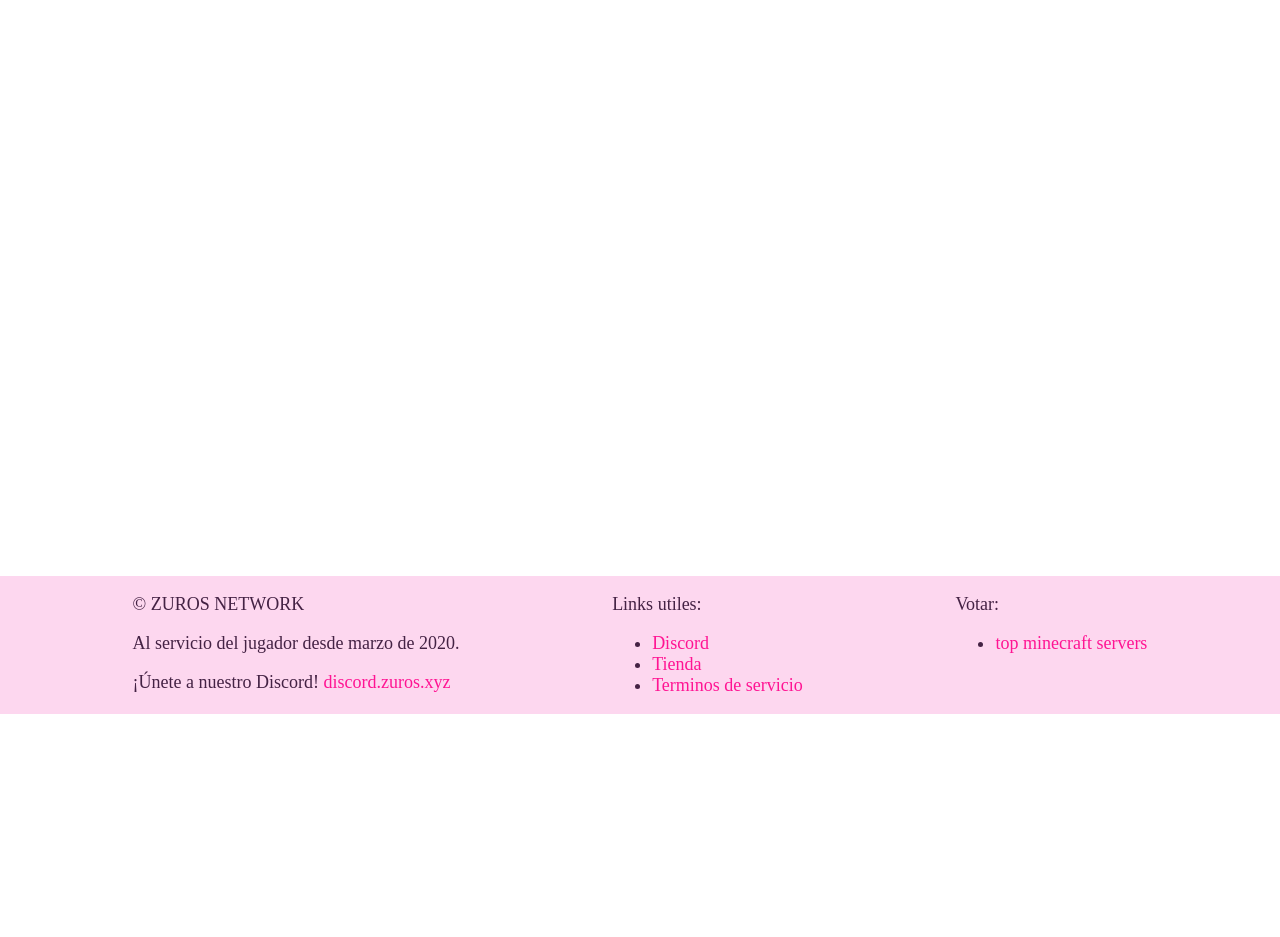
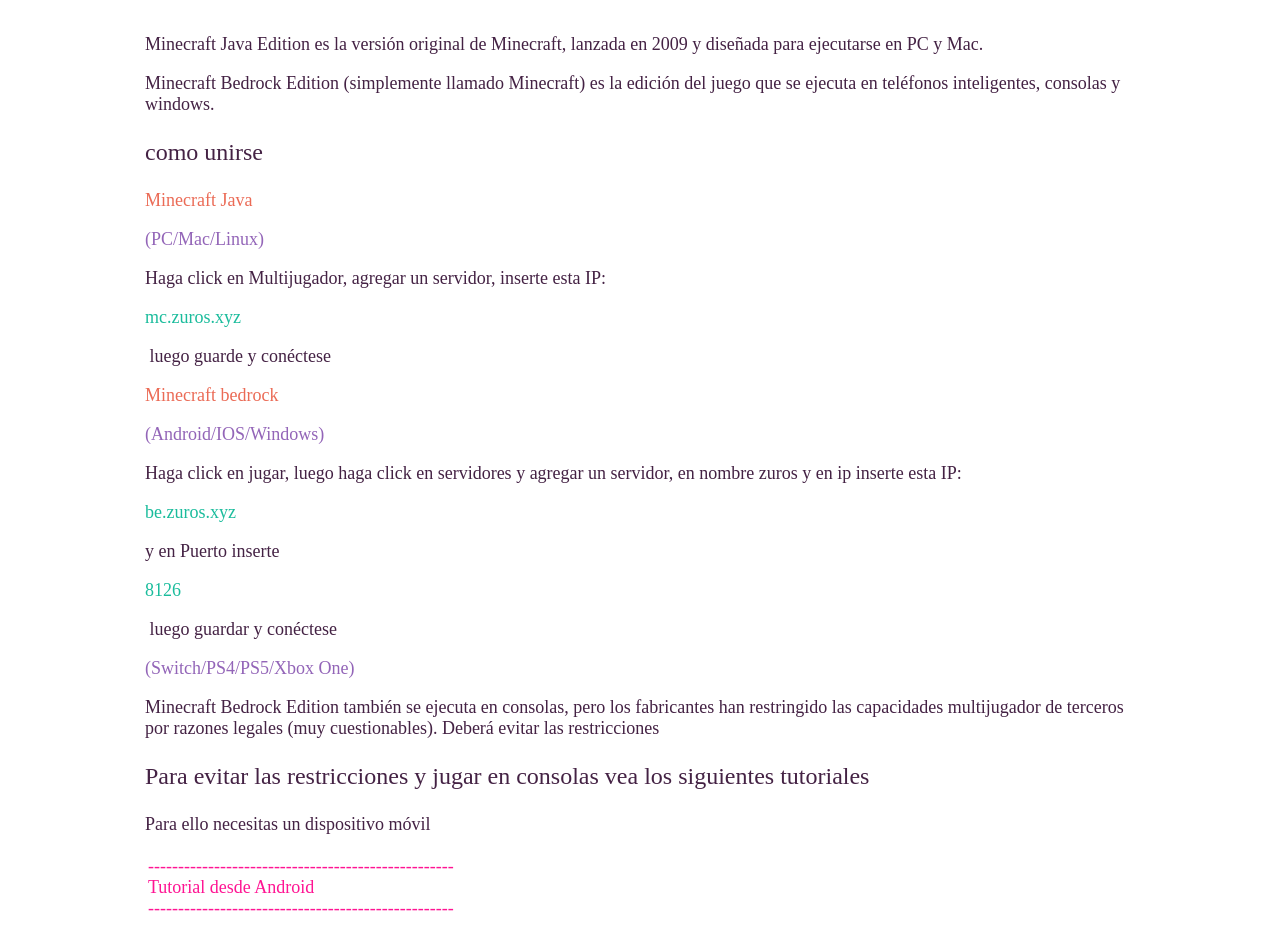
Before and after one commit to ZUROS-NETWORK/zuros-web, a React (Vite) app in the folder frontend/: page /join in a window 1280 px wide. Shown: the part 160-1097 px from the top of the page. Before the commit the page ends 874 px from the top, so only its background shows below. Built offline with nearby package versions, Linux system fonts and the light colour scheme.

Commit message:
how to join tutorial reused from the old page

```diff
--- a/frontend/src/App/App.jsx
+++ b/frontend/src/App/App.jsx
@@ -8,6 +8,7 @@ import ProductDetails from "../pages/ProductDetails";
 import Products from "../pages/Shop";
 import { Layout } from "../components/Layout/Layout";
 import { LegalTerms } from "../pages/LegalTerms";
+import { Join } from "../pages/join";
 
 function App() {
   return (
@@ -20,8 +21,9 @@ function App() {
           <Route path="info" element={<Info />} />
           <Route path="mapa" element={<Maps />} />
           <Route path="tienda" element={<Products />} />
-          <Route path="products/:prodcutId" element={<ProductDetails />} />
+          <Route path="tienda/:prodcutId" element={<ProductDetails />} />
           <Route path="legal-terms" element={<LegalTerms />} />
+          <Route path="join" element={<Join />} />
         </Route>
       </Routes>
     </>
--- /dev/null
+++ b/frontend/src/pages/join/index.jsx
@@ -0,0 +1,114 @@
+export const Join = () => {
+  return (
+    <section>
+
+<div>
+  <p style={{ fontSize: "24px" }}>Tanto en Java como en Bedrock</p>
+
+  <p>&nbsp;</p>
+
+  <p>Minecraft Java Edition es la versión original de Minecraft, lanzada en 2009 y diseñada para ejecutarse en PC y Mac.&nbsp;</p>
+
+  <p>Minecraft Bedrock Edition (simplemente llamado Minecraft) es la edición del juego que se ejecuta en teléfonos inteligentes, consolas y windows.</p>
+
+  <p style={{ fontSize: "24px" }}>como unirse</p>
+
+  <p style={{ fontSize: "18px", color: "rgb(235,107,86)" }}>Minecraft Java</p>
+
+  <p style={{ color: "rgb(147,101,184)" }}>(PC/Mac/Linux)</p>
+
+  <p>Haga click en Multijugador, agregar un servidor, inserte esta IP:</p>
+
+  <p style={{ color: "rgb(26,188,156)", fontSize: "18px" }}>mc.zuros.xyz</p>
+
+  <p>&nbsp;luego guarde y conéctese</p>
+
+  <p style={{ fontSize: "18px", color: "rgb(235,107,86)" }}>Minecraft bedrock</p>
+
+  <p style={{ color: "rgb(147,101,184)" }}>(Android/IOS/Windows)</p>
+
+  <p>Haga click en jugar, luego haga click en servidores y agregar un servidor, en nombre zuros y en ip inserte esta IP:&nbsp;</p>
+
+  <p style={{ color: "rgb(26,188,156)", fontSize: "18px" }}>be.zuros.xyz</p>
+
+  <p>y en Puerto inserte</p>
+
+  <p style={{ color: "rgb(26,188,156)" }}>8126</p>
+
+  <p>&nbsp;luego guardar y conéctese</p>
+
+  <p style={{ color: "rgb(147,101,184)" }}>(Switch/PS4/PS5/Xbox One)</p>
+
+  <p>Minecraft Bedrock Edition también se ejecuta en consolas, pero los fabricantes han restringido las capacidades multijugador de terceros por razones legales (muy cuestionables). Deberá evitar las restricciones&nbsp;</p>
+
+  <p style={{ fontSize: "24px" }}>Para evitar las restricciones y jugar en consolas vea los siguientes tutoriales</p>
+
+  <p>Para ello necesitas un dispositivo móvil</p>
+
+  <table style={{ width: "100%" }}>
+    <tbody>
+      <tr>
+        <td style={{ width: "100%" }}><a href="#android">---------------------------------------------------<br />Tutorial desde Android<br />---------------------------------------------------</a></td>
+      </tr>
+    </tbody>
+  </table>
+
+  <p>&nbsp;</p>
+
+  <table style={{ width: "100%" }}>
+    <tbody>
+      <tr>
+        <td style={{ width: "100%" }}><a href="#ios">---------------------------------------------------<br />Tutorial desde ios<br />---------------------------------------------------</a></td>
+      </tr>
+    </tbody>
+  </table>
+
+  <p>&nbsp;<a href="http://DISCORD.ZUROS.XYZ">Tambien unete a nuestro discord</a>&nbsp;</p>
+</div>
+
+{/* Android Section */}
+<section id="android">
+  <h2>Desde Android</h2>
+  <p>(Switch/PS4/PS5/Xbox One)</p>
+  <p>Lo primero que debes hacer es descargar la aplicación MC Server Connector en tu dispositivo Android y estar conectado a la misma red wifi que la consola</p>
+  <p><a href="https://play.google.com/store/apps/details?id=com.smokiem.mcserverconnector"><img src="https://dunb17ur4ymx4.cloudfront.net/wysiwyg/992133/19f012cb4a18f75d39f0ab31284e00dc7dfb11fe.jpg" style={{ width: "300px" }} alt="19f012cb4a18f75d39f0ab31284e00dc7dfb11fe.jpg" /></a></p>
+  <p><a href="https://play.google.com/store/apps/details?id=com.smokiem.mcserverconnector">DESCARGAR</a></p>
+  <p>Luego de haber terminado de Descargar la aplicación Ábrelo y agrega la IP&nbsp;</p>
+  <p><span style={{ color: "rgb(26,188,156)" }}>be.zuros.xyz</span></p>
+  <p>Y el puerto</p>
+  <p>8126</p>
+  <p><img src="https://dunb17ur4ymx4.cloudfront.net/wysiwyg/992133/2824c5e519f45f87b85dbbdc17ea6041ea2b1c82.jpg" style={{ width: "300px" }} alt="2824c5e519f45f87b85dbbdc17ea6041ea2b1c82.jpg" /></p>
+  <p>Haga click en el botón de Start server y espere a que termine la publicidad</p>
+  <p><img src="https://dunb17ur4ymx4.cloudfront.net/wysiwyg/992133/b08f7b4843272298c7f3dc3bcb7ea80960e6a1f1.jpg" style={{ width: "219px", height: "101.991px" }} alt="b08f7b4843272298c7f3dc3bcb7ea80960e6a1f1.jpg" /></p>
+  <p>Después habrá el Minecraft en su consola Haga click en jugar, luego haga click en amigos deberías de aparecer le algo así si todo ha salido bien</p>
+  <p><img src="https://dunb17ur4ymx4.cloudfront.net/wysiwyg/992133/6327e3921f7518f97e5e099c915ad5df4c12e0d7.jpg" width="288" height="162" alt="6327e3921f7518f97e5e099c915ad5df4c12e0d7.jpg" /></p>
+  <p>Dele click a zuros Network&nbsp;</p>
+  <p>Recuerda que puede que no te conecte a la primera intenta varias veces si este es el caso</p>
+  <p>si tienes cualquier problema contáctanos en <a href="http://discord.zuros.xyz">discord</a></p>
+  <h2>Final tutorial Android</h2>
+</section>
+
+{/* iOS Section */}
+<section id="ios">
+  <h2>Desde Ios</h2>
+  <p>(Switch/PS4/PS5/Xbox One)</p>
+  <p>Lo primero que debes hacer es descargar la aplicación BedrockTogether en tu iPhone o iPad y estar conectado a la misma red wifi que la consola</p>
+  <p><a href="https://apps.apple.com/us/app/bedrocktogether/id1534593376#see-all/reviews"><img src="https://dunb17ur4ymx4.cloudfront.net/wysiwyg/992133/4d0c9eb6465153d5f35a811696acac89f5bb01e4.jpg" style={{ width: "300px" }} alt="4d0c9eb6465153d5f35a811696acac89f5bb01e4.jpg" /></a></p>
+  <p><a href="https://apps.apple.com/us/app/bedrocktogether/id1534593376#see-all/reviews">DESCARGAR</a></p>
+  <p>Luego de haber terminado de Descargar la aplicación Ábrelo y agrega la IP&nbsp;</p>
+  <p><span style={{ color: "rgb(26,188,156)", fontSize: "18px" }}>be.zuros.xyz</span></p>
+  <p>Y el puerto</p>
+  <p><font>8126</font></p>
+  <p><img src="https://dunb17ur4ymx4.cloudfront.net/wysiwyg/992133/8a8f5d717a01a5fd016e656dbc32d317f592118f.jpg" style={{ width: "300px" }} alt="8a8f5d717a01a5fd016e656dbc32d317f592118f.jpg" /></p>
+  <p>Haga click en el botón de empezar y espera a que termine la publicidad</p>
+  <p><img src="https://dunb17ur4ymx4.cloudfront.net/wysiwyg/992133/5a4541b5d3a095aa572b7bba229e7e28b14483c2.jpg" style={{ width: "306px", height: "130.873px" }} alt="5a4541b5d3a095aa572b7bba229e7e28b14483c2.jpg" /></p>
+  <p>Después habrá el Minecraft en su consola Haga click en jugar, luego haga click en amigos deberías de aparecer le algo así si todo ha salido bien</p>
+  <p><img src="https://dunb17ur4ymx4.cloudfront.net/wysiwyg/992133/6327e3921f7518f97e5e099c915ad5df4c12e0d7.jpg" style={{ width: "300px" }} alt="6327e3921f7518f97e5e099c915ad5df4c12e0d7.jpg" /></p>
+  <p>Dele click a zuros Network&nbsp;</p>
+  <p>Recuerda que puede que no te conecte a la primera intenta varias veces si este es el caso</p>
+  <p>Si tienes problemas contáctanos en <a href="http://discord.zuros.xyz">discord</a></p>
+  <h2>Final tutorial Ios</h2>
+</section>
+    </section>
+  );
+};
```
